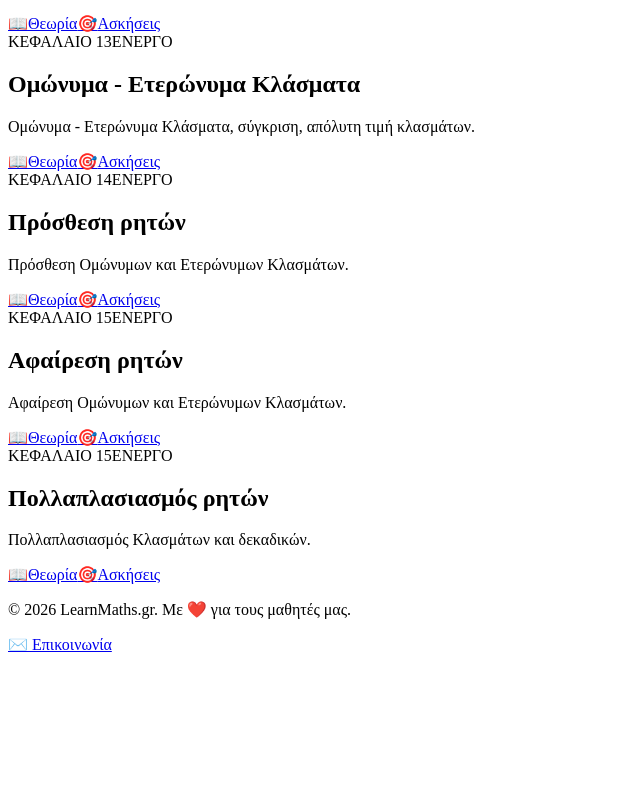
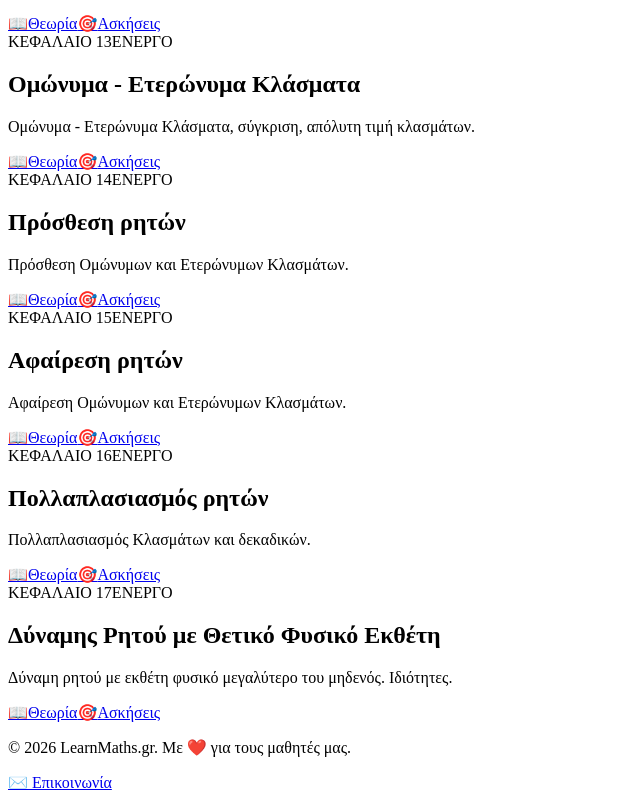
Before and after one commit to gkrimpas-lab/learn-maths-2026, a Next.js app: page /a-gymnasiou in a window 1280 px wide. Shown: the part 2062-2862 px from the top of the page, without its empty margins (0-640 px from the left). Before the commit the page ends 2724 px from the top, so only its background shows below. Built offline with nearby package versions, Linux system fonts and the light colour scheme.

Commit message:
Update badge and add new entry in index.js

```diff
--- a/pages/a-gymnasiou/index.js
+++ b/pages/a-gymnasiou/index.js
@@ -147,7 +147,15 @@ const CHAPTERS = [
     slug: '18-pollaplasiasmos-klasmata',
     title: 'Πολλαπλασιασμός ρητών',
     desc: 'Πολλαπλασιασμός Κλασμάτων και δεκαδικών.',
-    badge: 'ΚΕΦΑΛΑΙΟ 15',
+    badge: 'ΚΕΦΑΛΑΙΟ 16',
+    active: true,
+  },
+  {
+    id: '19',
+    slug: '19-dinami-riton-ekth-thetikos',
+    title: 'Δύναμης Ρητού με Θετικό Φυσικό Εκθέτη',
+    desc: 'Δύναμη ρητού με εκθέτη φυσικό μεγαλύτερο του μηδενός. Ιδιότητες.',
+    badge: 'ΚΕΦΑΛΑΙΟ 17',
     active: true,
   },
 ];
```
